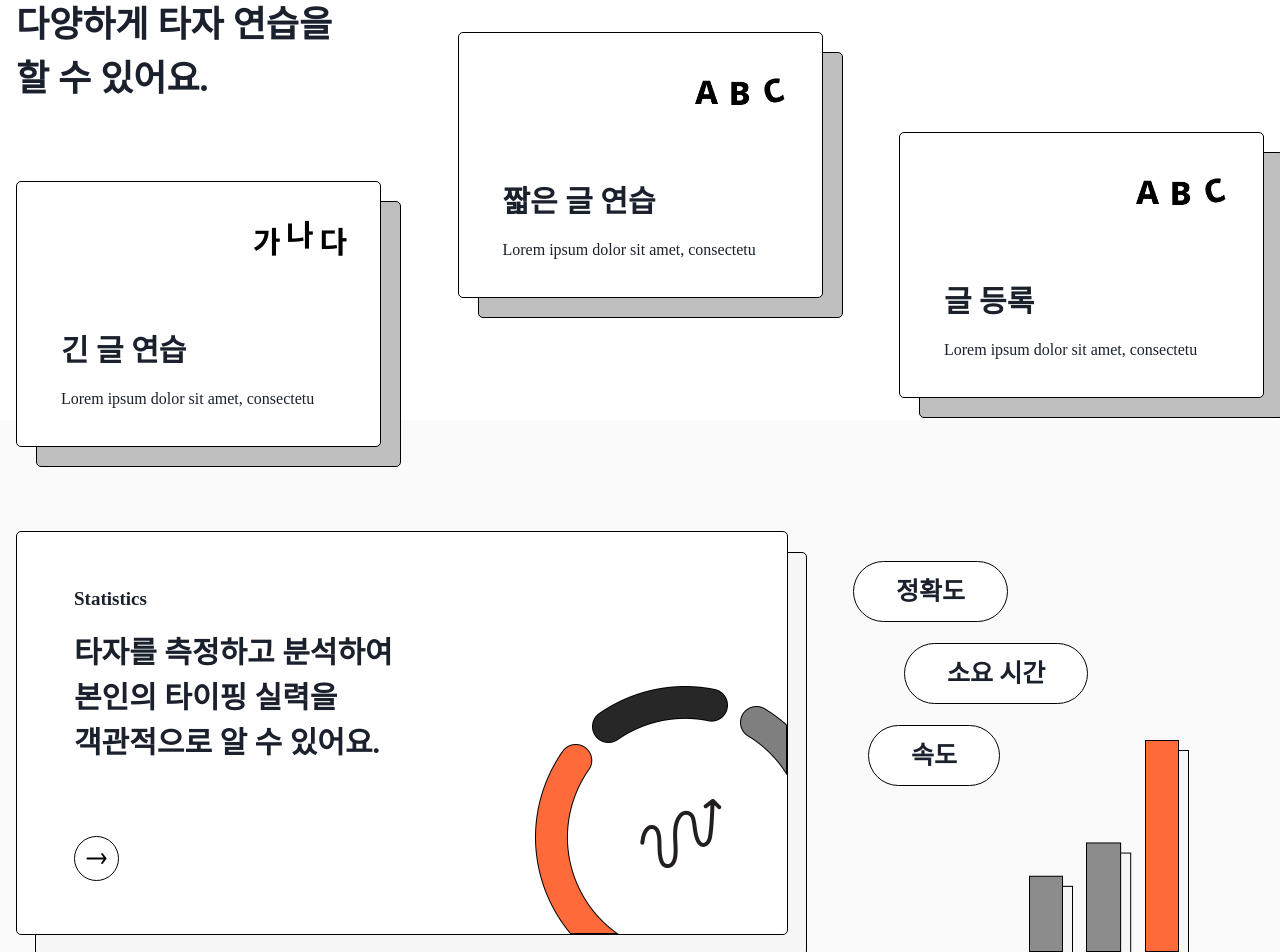
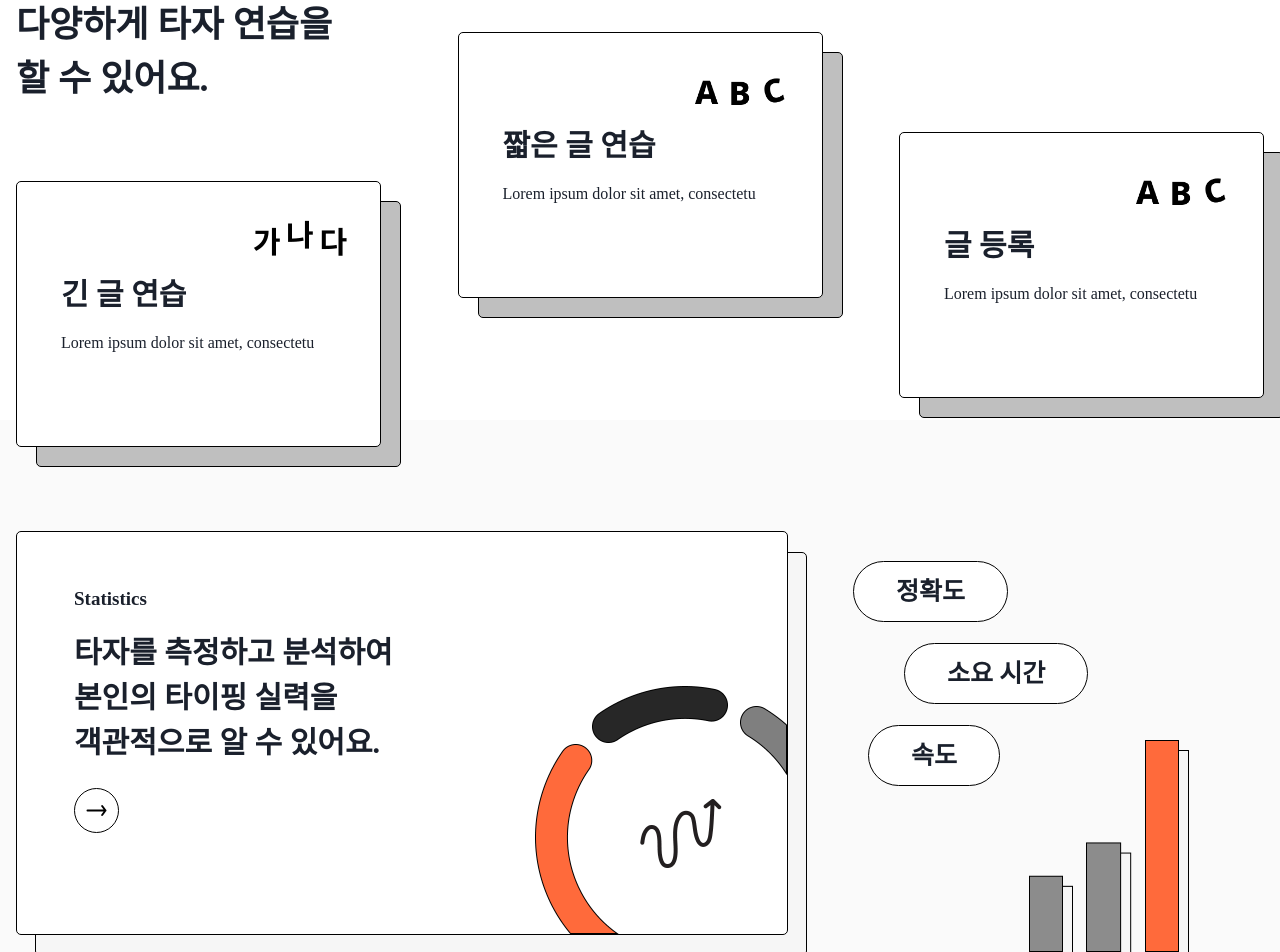
Before and after one commit to msdio/Tamago, a Next.js app in the folder client/: page / in a window 1280 px wide. Shown: the part 1020-1972 px from the top of the page. Built offline with nearby package versions, Linux system fonts and the light colour scheme; a web font is replaced by a local one.

Commit message:
[#139] fix: 컴포넌트들 chakra 또는 emotion 컴포넌트로 모두 변경

```diff
--- a/client/src/components/home/Menus/MenuCard/index.tsx
+++ b/client/src/components/home/Menus/MenuCard/index.tsx
@@ -1,4 +1,4 @@
-import { Image, Text } from '@chakra-ui/react';
+import { Flex, Image, Text } from '@chakra-ui/react';
 import styled from '@emotion/styled';
 
 import { cardUp } from '@/constants/animations';
@@ -15,26 +15,6 @@ const Container = styled.div`
       background-color: #ff8a65;
     }
   }
-`;
-
-const Card = styled.div`
-  display: flex;
-  flex-direction: column;
-  justify-content: end;
-
-  width: 22.8125rem;
-  height: 16.625rem;
-
-  border: 1px solid black;
-  border-radius: 5px;
-
-  padding: 2.1875rem 2.75rem;
-
-  background-color: #ffffff;
-
-  cursor: pointer;
-
-  z-index: 2;
 `;
 
 const Shadow = styled.div`
@@ -60,7 +40,18 @@ interface CardProps {
 export default function MenuCard({ language, title, content }: CardProps) {
   return (
     <Container>
-      <Card>
+      <Flex
+        direction='column'
+        justifyContent='center'
+        w='22.8125rem'
+        h='16.625rem'
+        p='2.1875rem 2.75rem'
+        border='1px solid black'
+        borderRadius='5px'
+        backgroundColor='white.light'
+        cursor='pointer'
+        zIndex='2'
+      >
         <Image
           w='5.9375rem'
           src={language === 'en' ? '/images/home/abc.png' : '/images/home/ganada.png'}
@@ -75,7 +66,7 @@ export default function MenuCard({ language, title, content }: CardProps) {
         <Text fontSize='1rem' marginTop='.875rem'>
           {content}
         </Text>
-      </Card>
+      </Flex>
       <Shadow />
     </Container>
   );
--- a/client/src/components/home/Menus/index.tsx
+++ b/client/src/components/home/Menus/index.tsx
@@ -1,4 +1,4 @@
-import { Container, Flex, Text } from '@chakra-ui/react';
+import { Box, Container, Flex, Text } from '@chakra-ui/react';
 import { useRef } from 'react';
 
 import { fadeIn } from '@/constants/animations';
@@ -31,12 +31,12 @@ export default function Menus() {
 
       <Flex marginTop='4.6875rem' gap='2.6875rem' w='100%' justifyContent='space-between'>
         <MenuCard language='kr' title='긴 글 연습' content='Lorem ipsum dolor sit amet, consectetu' />
-        <div style={{ transform: 'translateY(-9.3125rem)' }}>
+        <Box transform='translateY(-9.3125rem)'>
           <MenuCard language='en' title='짧은 글 연습' content='Lorem ipsum dolor sit amet, consectetu' />
-        </div>
-        <div style={{ transform: 'translateY(-3.0625rem)' }}>
+        </Box>
+        <Box transform='translateY(-3.0625rem)'>
           <MenuCard language='en' title='글 등록' content='Lorem ipsum dolor sit amet, consectetu' />
-        </div>
+        </Box>
       </Flex>
     </Container>
   );
--- a/client/src/components/home/Stats/index.tsx
+++ b/client/src/components/home/Stats/index.tsx
@@ -5,24 +5,6 @@ import { useRef } from 'react';
 import { fadeIn } from '@/constants/animations';
 import useIntersectionObserver from '@/hooks/useIntersectionObserver';
 import { RightArrowWithCircle } from '@/icons/RightArrowWithCircle';
-
-const StatCard = styled.div`
-  width: 48.25rem;
-  height: 25.25rem;
-
-  display: flex;
-  flex-direction: column;
-  justify-content: space-between;
-  position: relative;
-
-  padding: 3.3125rem 3.5625rem;
-
-  background-color: #ffffff;
-  border: 1px solid black;
-  border-radius: 5px;
-
-  z-index: 2;
-`;
 
 const StatCardShadow = styled.div`
   width: 48.25rem;
@@ -76,7 +58,18 @@ export default function Stats() {
       animation={animationTrigger ? `${fadeIn} 1s linear` : ''}
     >
       <Container maxW='container.xl' py='6.9375rem' display='flex' gap='1.1875rem'>
-        <StatCard>
+        <Flex
+          w='48.25rem'
+          h='25.25rem'
+          direction='column'
+          justifyContent='space=between'
+          position='relative'
+          p='3.3125rem 3.5625rem'
+          backgroundColor='white.light'
+          border='1px solid black'
+          borderRadius='5px'
+          zIndex='2'
+        >
           <Flex direction='column'>
             <Text fontSize='19px' fontWeight='600' mb='1rem'>
               Statistics
@@ -103,7 +96,7 @@ export default function Stats() {
             bottom='0'
             right='0'
           />
-        </StatCard>
+        </Flex>
 
         <StatCardShadow />
 
```
